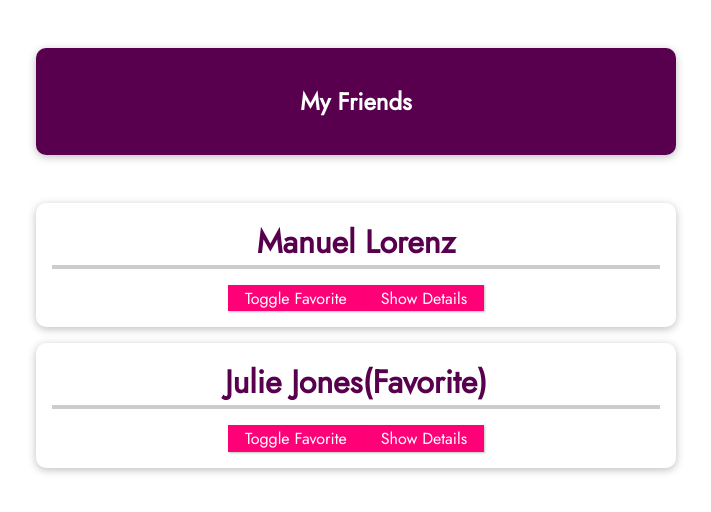
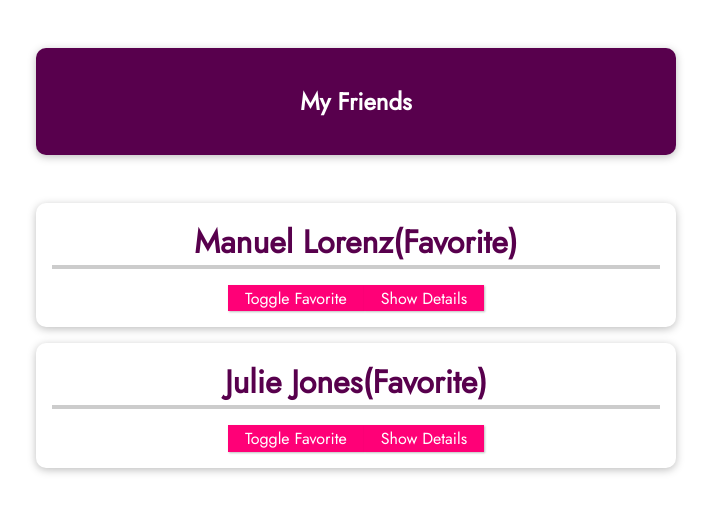
Before and after one commit to galaxymacos/Frontend, a Vue app in the folder Vue Udemy/vue-first-app/: page / in a window 1280 px wide. Shown: the top 512 px of the page, without its empty margins (284-995 px from the left). Built offline with nearby package versions, Linux system fonts and the light colour scheme.

Commit message:
Dynamic Prop Values, passing out v-bind data and accept in component prop

```diff
--- a/Vue Udemy/vue-first-app/src/App.vue
+++ b/Vue Udemy/vue-first-app/src/App.vue
@@ -2,8 +2,7 @@
   <section>
     <header><h1>My Friends</h1></header>
     <ul>
-      <friend-contact name="Manuel Lorenz" phone-number="01234 78992" email-address="manuel@localhost.com" is-favorite="0"></friend-contact>
-      <friend-contact name="Julie Jones" phone-number="0987 65431" email-address="julie@localhost.com" is-favorite="1"></friend-contact>
+      <friend-contact v-for="friend in friends" :key=friend.id :name=friend.name :phone-number=friend.phone :email-address=friend.email :is-favorite=true></friend-contact>
     </ul>
   </section>
 </template>
--- a/Vue Udemy/vue-first-app/src/components/FriendContact.vue
+++ b/Vue Udemy/vue-first-app/src/components/FriendContact.vue
@@ -1,6 +1,6 @@
 <template>
   <li>
-    <h2>{{ name }}<span v-if="personIsFavorite === '1'">(Favorite)</span></h2>
+    <h2>{{ name }}<span v-if="personIsFavorite">(Favorite)</span></h2>
     <button @click="toggleFavorite">Toggle Favorite</button>
     <button @click="toggleDetails">{{detailsAreVisible ? "Hide" : "Show" }} Details</button>
     <ul v-if="detailsAreVisible">
@@ -13,7 +13,26 @@
 
 <script>
 export default {
-  props: ['name', 'phoneNumber', 'emailAddress', 'isFavorite'],
+  // props: ['name', 'phoneNumber', 'emailAddress', 'isFavorite'],
+  props: {
+    name: {
+      type: String,
+      required: true
+    },
+    phoneNumber: {
+      type: String,
+      required: true
+    },
+    emailAddress: {
+      type: String,
+      required: true
+    },
+    isFavorite: {
+      type: Boolean,
+      required: false,
+      default: false,
+    }
+  },
   data(){
     return {
       detailsAreVisible: false,
@@ -25,7 +44,7 @@ export default {
       this.detailsAreVisible = !this.detailsAreVisible
     },
     toggleFavorite(){
-      this.personIsFavorite = this.personIsFavorite === "1" ? "0" : "1"
+      this.personIsFavorite = !this.personIsFavorite
     }
   }
 }
```
